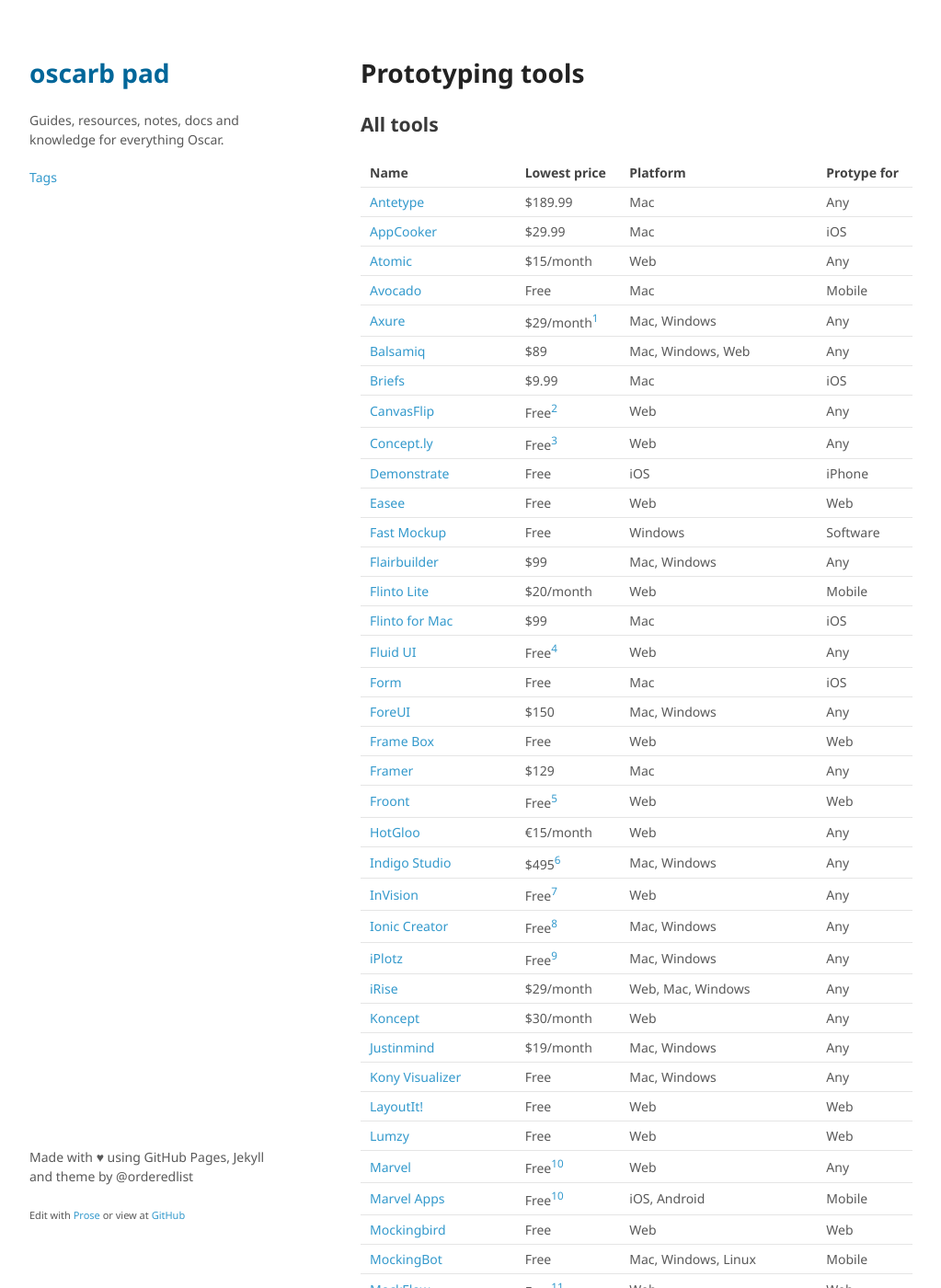
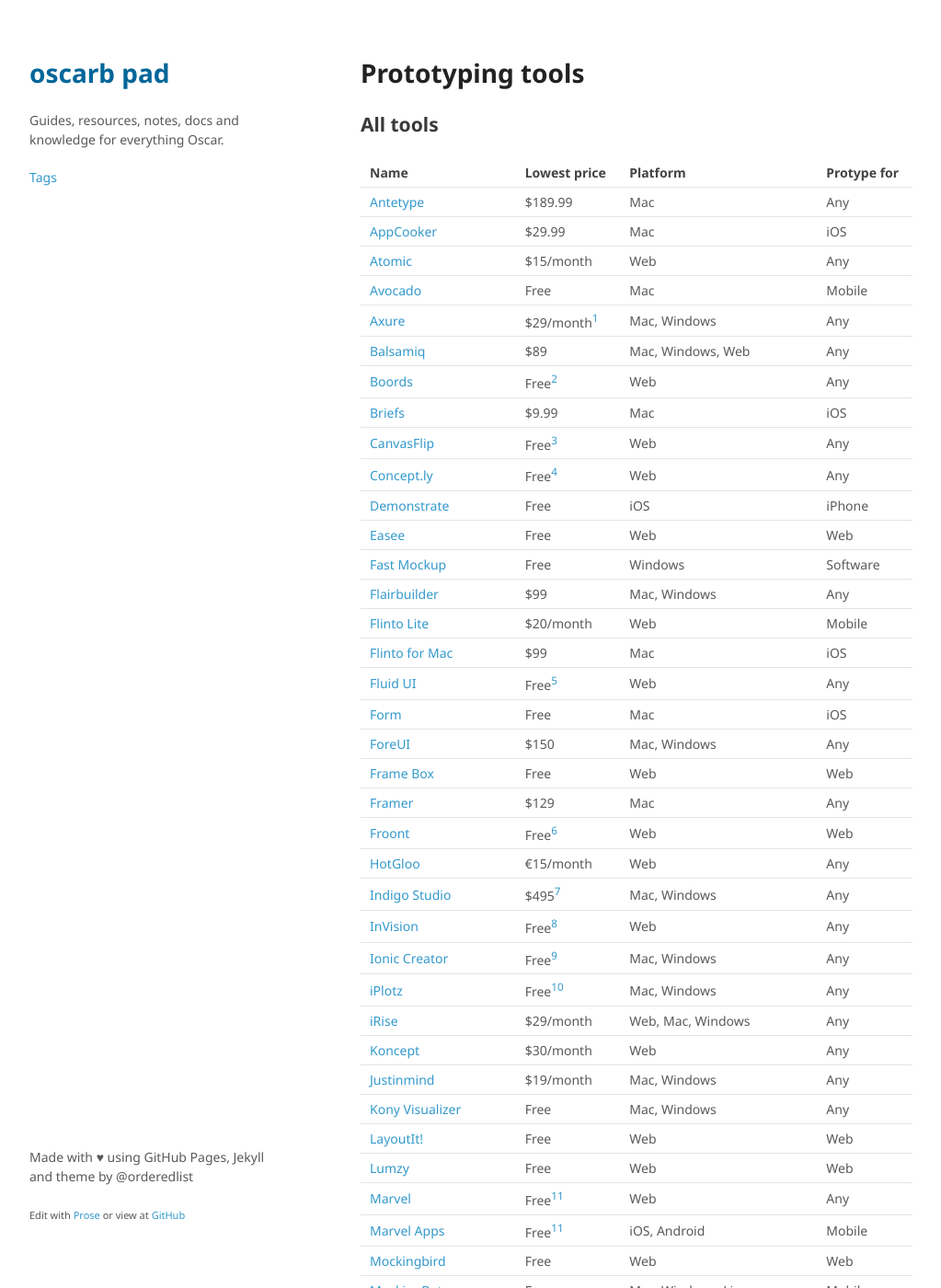
Before and after one commit to oscarb/pad, a Jekyll site: the page built from _docs/prototyping.md, in a window 1280 px wide and 1400 px high. Shown: the whole window at 92% size, without its empty margins (128-1151 px from the left). Built offline with Jekyll 4.4.1, drawn with Linux system fonts in a browser that asks for light colours; some web fonts are replaced; some of the changed text lies outside the part shown.

Commit message:
Updated prototyping.md

```diff
--- a/_docs/prototyping.md
+++ b/_docs/prototyping.md
@@ -21,6 +21,7 @@ Name | Lowest price | Platform | Protype for
 [Avocado](https://github.com/ideo/avocado/)  | Free | Mac | Mobile
 [Axure](http://www.axure.com/) | $29/month[^axure] | Mac, Windows | Any
 [Balsamiq](https://balsamiq.com/) | $89 | Mac, Windows, Web | Any
+[Boords](https://boords.com/) | Free[^boords] | Web | Any
 [Briefs](http://giveabrief.com/) | $9.99 | Mac | iOS
 [CanvasFlip](https://www.canvasflip.com/) | Free[^canvasflip] | Web | Any
 [Concept.ly](http://concept.ly/) | Free[^conceptly] | Web | Any
@@ -93,6 +94,7 @@ Name | Lowest price | Platform | Protype for
 
 
 [^axure]: Free for students
+[^boords]: 1 project, 2 storyboards
 [^canvasflip]: 1 prototype
 [^conceptly]: 2 projects
 [^fluid]: 1 project, 10 pages, No uploads, Wireframe library
```
